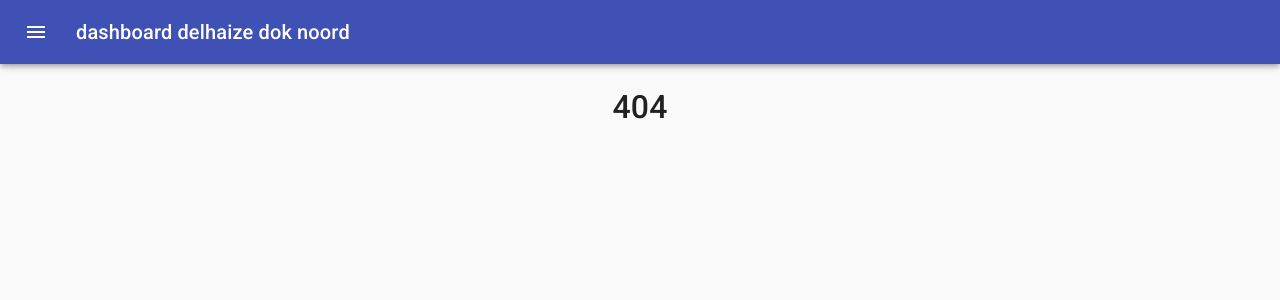
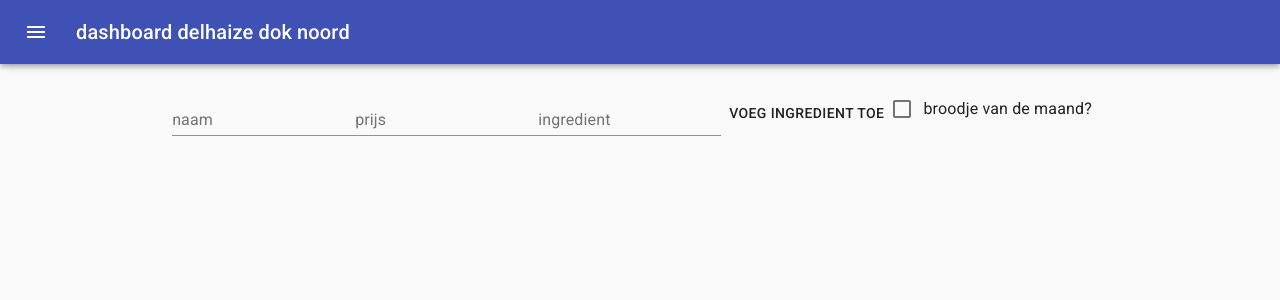
Before and after one commit to belke05/AD_doknoord_dashboard, a React (Create React App) app in the folder client/: page /testing in a window 1280 px wide. Before the commit this address had no page. Shown: the top 300 px of the page. Built offline with nearby package versions, Linux system fonts and the light colour scheme.

Commit message:
work on the add and remove broodje section

```diff
--- a/client/src/App.js
+++ b/client/src/App.js
@@ -5,6 +5,7 @@
 import EditTexts from "./components/pages/EditTexts";
 import SandwichHandler from "./components/hoc/SandwichHandler";
 import PersistentDrawerLeft from "./components/navigation";
+import FormCustom from "./components/FormCustom";
 
 function App() {
   return (
@@ -30,6 +31,7 @@
           <Route path="/edit/orders/dishes" exact component={OrderHandler} />
           <Route path="/edit/pictures" component={EditPictures} />
           <Route path="/edit/texts" component={EditTexts} />
+          <Route path="/testing" component={FormCustom} />
           <Route render={() => <h2>404</h2>} />
         </Switch>
       </PersistentDrawerLeft>
--- /dev/null
+++ b/client/src/components/CheckBoxCustom.jsx
@@ -0,0 +1,22 @@
+import React, { useState } from "react";
+import { Checkbox, FormControlLabel } from "../modules/material";
+
+export default function CheckBoxCustom() {
+  const [isMonth, setIsMonth] = useState(false);
+  return (
+    <FormControlLabel
+      control={
+        <Checkbox
+          onChange={() => {
+            setIsMonth(!isMonth);
+          }}
+          checked={isMonth}
+          value="isMonth"
+          color="primary"
+          inputProps={{ "aria-label": "secondary checkbox" }}
+        />
+      }
+      label="broodje van de maand?"
+    />
+  );
+}
--- /dev/null
+++ b/client/src/components/FormCustom.jsx
@@ -0,0 +1,48 @@
+import React, { useState } from "react";
+import { TextField, Button } from "../modules/material";
+import CheckBoxCustom from "./CheckBoxCustom";
+import IngredientDisplay from "./IngredientsDisplay";
+
+export default function FormCustom() {
+  const [new_sandwich, set_new_sandwich] = useState({
+    "sandwich-name": null,
+    "sandwich-price": null,
+    "sandwich-ingredient": []
+  });
+  const [sandwich_ingredient, set_sandwich_ingredient] = useState(null);
+  const handleIngredientChange = e => set_sandwich_ingredient(e.target.value);
+  const handleIngredientSubmit = () => {
+    set_new_sandwich({
+      ...new_sandwich,
+      sandwich_ingredient: new_sandwich["sandwich-ingredient"].push(
+        sandwich_ingredient
+      )
+    });
+    set_sandwich_ingredient(null);
+  };
+  const handleChange = e => {
+    const name = e.target.id;
+    const value = e.target.value;
+  };
+  return (
+    <form>
+      <TextField id="sandwich-name" label="naam" onChange={handleChange} />
+      <TextField id="sandwich-price" label="prijs" onChange={handleChange} />
+      <TextField
+        value={handleIngredientChange}
+        id="sandwich-ingredient"
+        label="ingredient"
+        onChange={handleChange}
+      />
+      <Button>voeg ingredient toe</Button>
+      {new_sandwich["sandwich-ingredient"].length > 0 && (
+        <IngredientDisplay
+          ingredients={new_sandwich["sandwich-ingredient"]}
+          new_sandwich={new_sandwich}
+          set_new_sandwich={set_new_sandwich}
+        ></IngredientDisplay>
+      )}
+      <CheckBoxCustom checkbox-id="sandwich-month"></CheckBoxCustom>
+    </form>
+  );
+}
--- /dev/null
+++ b/client/src/components/IngredientsDisplay.jsx
@@ -0,0 +1,6 @@
+import React from "react";
+
+export default function IngredientsDisplay(props) {
+  const { ingredients, new_sandwich, set_new_sandwich } = props;
+  return <div></div>;
+}
--- a/client/src/components/navigation.jsx
+++ b/client/src/components/navigation.jsx
@@ -113,7 +113,8 @@
             "aanpassen broodjes",
             "aanpassen schotels",
             "aanpassen afbeeldingen",
-            "aanpassen teksten"
+            "aanpassen teksten",
+            "testing"
           ].map((text, index) => (
             <ListItem button key={text} onClick={handleRoute.bind(this, text)}>
               <ListItemIcon>
@@ -121,6 +122,7 @@
                 {index === 1 ? <EditIcon /> : null}
                 {index === 2 ? <EditIcon /> : null}
                 {index === 3 ? <EditIcon /> : null}
+                {index === 4 ? <EditIcon /> : null}
               </ListItemIcon>
               <ListItemText primary={text} />
             </ListItem>
--- /dev/null
+++ b/client/src/components/pages/EditSandwiches.jsx
@@ -0,0 +1,3 @@
+// hier gewoon een tabel met delete button
+// anders gwn een knop die form geeft waarin nieuw broodje
+// kan opegegeven worden
--- a/client/src/data/routemapping.json
+++ b/client/src/data/routemapping.json
@@ -4,5 +4,6 @@
   "aanpassen broodjes": "edit/orders/sandwiches",
   "aanpassen schotels": "edit/orders/dishes",
   "aanpassen afbeeldingen": "edit/pictures",
-  "aanpassen teksten": "edit/texts"
+  "aanpassen teksten": "edit/texts",
+  "testing": "testing"
 }
```
